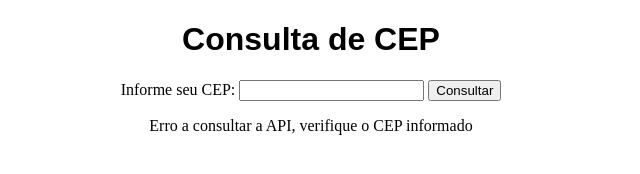
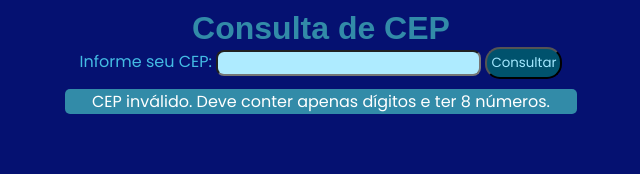
Before and after one commit to matheus-santiago/Consultar-API-CEP, a plain HTML site: page index.html in a window 1280 px wide. Both pictures are taken after a click on the button "Consultar". Shown: the whole page, without its empty margins (329-969 px from the left). Drawn offline with Linux system fonts and the light colour scheme; no server answers; a web font is replaced by a local one.

Commit message:
Adicionado validação do cep do input do usuário; Adicionado nova estilização;

```diff
--- a/ConsultaCEP.js
+++ b/ConsultaCEP.js
@@ -2,6 +2,12 @@ async function consultarCEP(){
 //Obtém o valor do CEP do input
     const cep = document.getElementById('cepInput').value;
 
+    // Validação do formato do CEP (apenas dígitos, 8 caracteres)
+    if (!/^\d{8}$/.test(cep)) {
+        const resultadoDiv = document.getElementById('resultado');
+        resultadoDiv.innerHTML = '<p>CEP inválido. Deve conter apenas dígitos e ter 8 números.</p>';
+        return;
+    }
 
     //Constante para construir a varíavel com o CEP do usuário
     const apiUrl = `https://brasilapi.com.br/api/cep/v1/${cep}`;
@@ -9,6 +15,12 @@ async function consultarCEP(){
         try{
             //Faz a requisição à API
             const response = await fetch(apiUrl);
+
+            // Verifica se a resposta da API está ok
+            if (!response.ok) {
+                throw new Error("Erro ao consultar a API. Verifique o CEP informado.");
+            }
+
             const data = await response.json()
 
             //Exibe as informações na tela
--- a/index.html
+++ b/index.html
@@ -10,9 +10,9 @@
 <body>
     <h1 id="titulo">Consulta de CEP</h1>
 
-    <label for="cepInput">Informe seu CEP: </label>
+    <label for="cepInput" id="descricao">Informe seu CEP: </label>
     <input type="text" id="cepInput">
-    <button onclick="consultarCEP()">Consultar</button>
+    <button id="btn" onclick="consultarCEP()">Consultar</button>
 
     <div id="resultado"></div>
 </body>
--- a/style.css
+++ b/style.css
@@ -1,10 +1,56 @@
-@import url('https://fonts.googleapis.com/css2?family=Protest+Strike&family=Sixtyfour&display=swap');/*Protest Strike e Sixtyfour*/
+@import url('https://fonts.googleapis.com/css2?family=Poppins:wght@100;200;300;400;500;600;700&display=swap');
 
 *{
     text-align: center;
+    margin: 0;
+    font-family: 'Poppins', sans-serif;
 }
 
 #titulo{
     font-family: 'Sixtyfour', sans-serif;
-    color: rgb(0, 0, 0);
+    color: #328BA8
 }
+
+body{
+    margin: 10px;
+    width: 100vw;
+    height: 100vh;
+    background-color: #051171;
+}
+
+#resultado{
+    margin-top: 10px;
+    margin-left: 30%;
+    margin-right: 30%;
+    align-items: center;
+    background-color: #328BA8;
+    border-radius: 5px;
+
+    color: white;
+}
+
+#descricao{
+    color: #44BBE3;
+}
+
+#btn{
+    background-color: #00526d;
+    border-radius: 15px;
+    padding: 4px;
+    color: #a3e8ff;
+    transition: opacity 0.5s ease-in-out; /* Transição para a propriedade de opacidade */
+}
+
+#btn:hover {
+    box-shadow: 0 0 10px rgba(0, 255, 0, 0.7); /* Adiciona um brilho ao redor do botão */
+}
+
+#cepInput{
+    background-color: #aeebff;
+    border-radius: 8px;
+    outline: none;
+}
+
+#cepInput:hover {
+    box-shadow: 0 0 10px rgba(0, 255, 0, 0.7); /* Adiciona um brilho ao redor do botão */
+}
```
